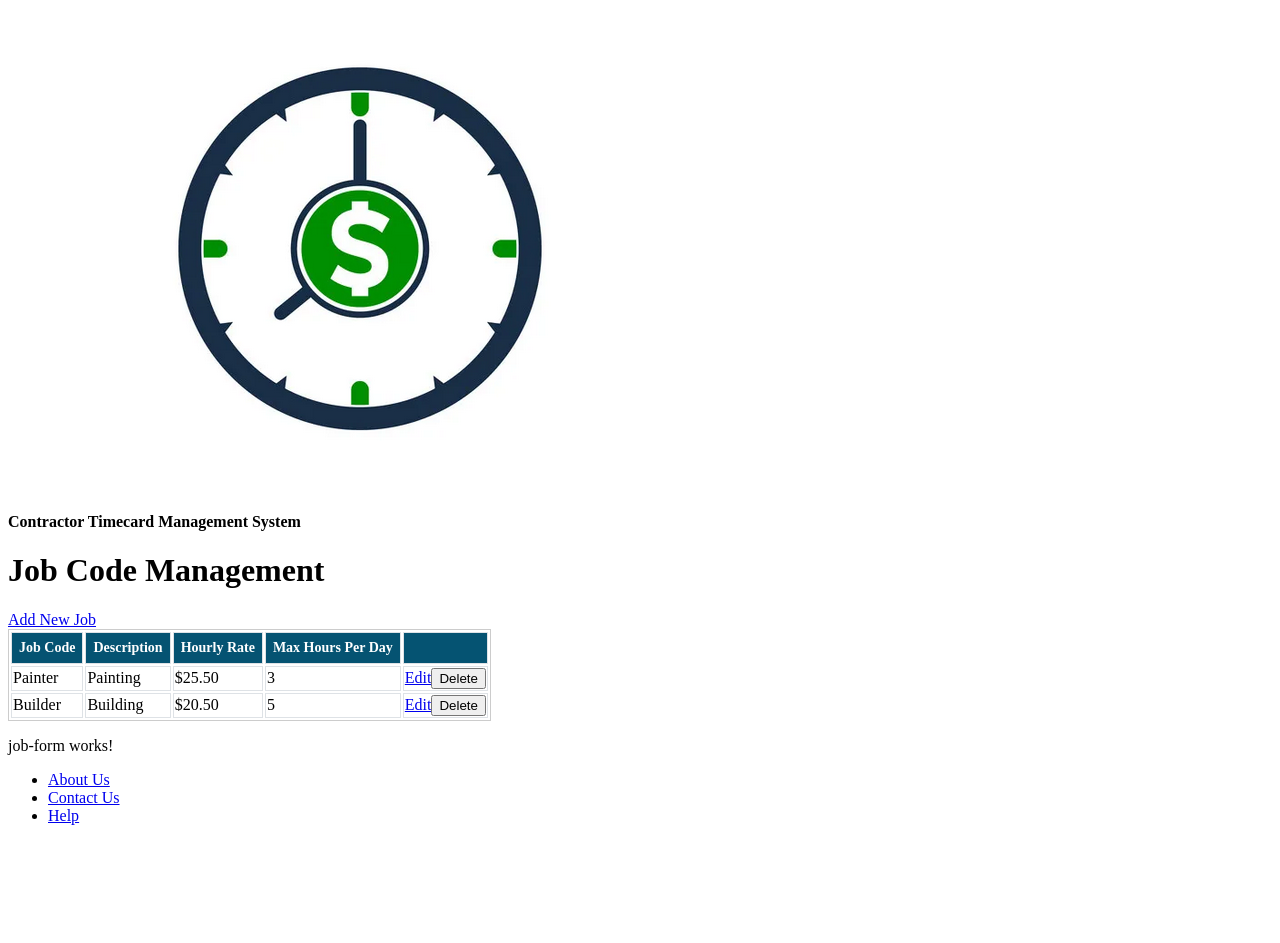
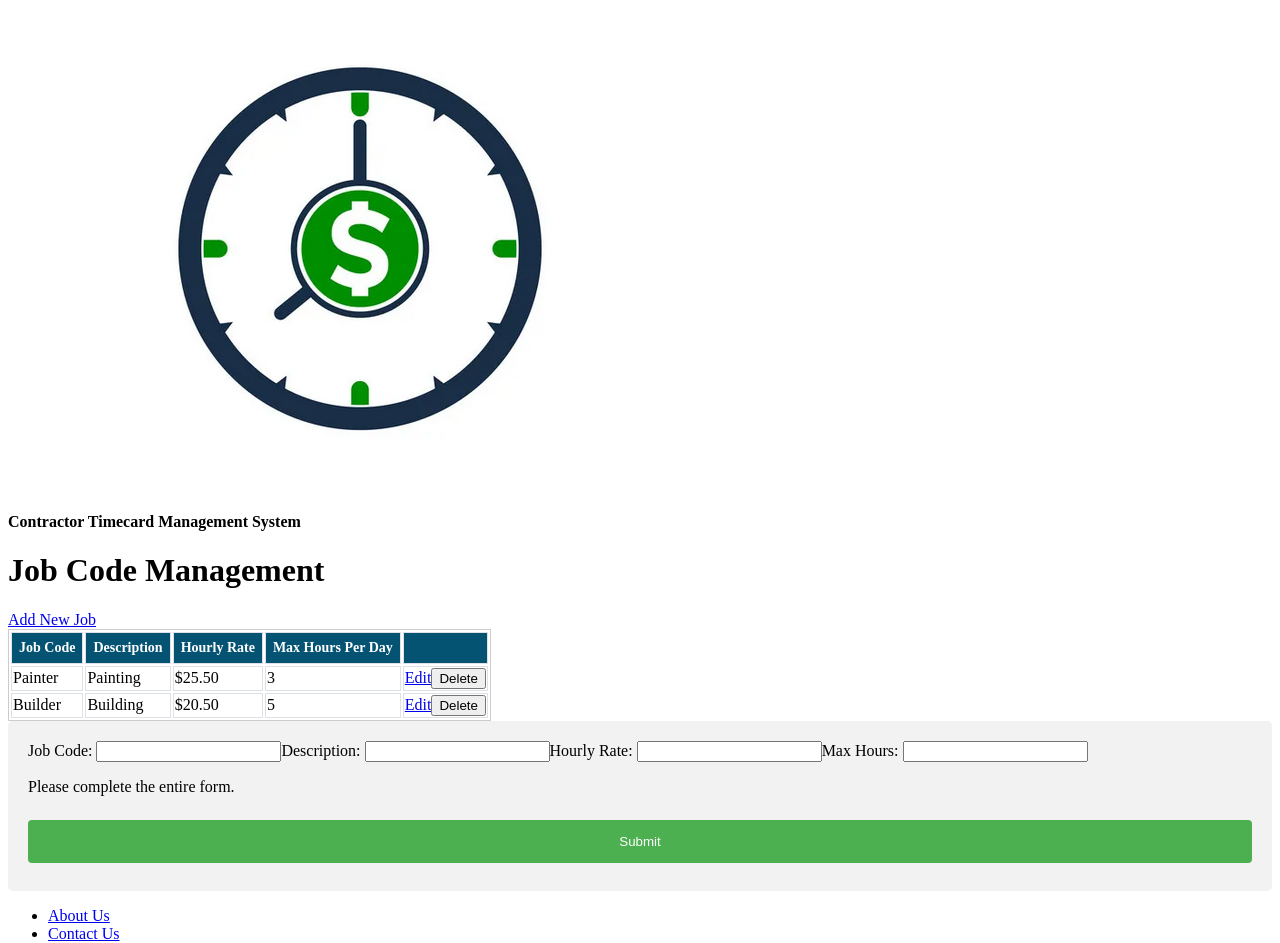
Before and after one commit to mazvi-git/timecardManagementSystem-Frontend, an Angular app: page /job-form in a window 1280 px wide. Shown: the top 943 px of the page. Before the commit the page ends 841 px from the top, so only its background shows below. Built offline with nearby package versions, Linux system fonts and the light colour scheme.

Commit message:
Fleshed out job-form

```diff
--- a/src/app/components/job/job-form/job-form.component.html
+++ b/src/app/components/job/job-form/job-form.component.html
@@ -1 +1,22 @@
-<p>job-form works!</p>
+
+<div>
+
+   <form [formGroup]="jobForm" (ngSubmit)="onSubmit()" >
+
+      <label for="jobCode">Job Code: </label>
+      <input id="jobCode" type="text" formControlName="jobCode">
+
+      <label for="description">Description: </label>
+      <input id="description" type="text" formControlName="description">
+
+      <label for="hourlyRate">Hourly Rate: </label>
+      <input id="hourlyRate" type="number" formControlName="hourlyRate">
+
+      <label for="maxHours">Max Hours: </label>
+      <input id="maxHours" type="number" formControlName="maxHours">
+
+      <p>Please complete the entire form.</p>
+      <button type="submit" [disabled]="!jobForm.valid">Submit</button>
+
+   </form>
+</div>
--- a/src/app/components/job/job-form/job-form.component.ts
+++ b/src/app/components/job/job-form/job-form.component.ts
@@ -1,10 +1,29 @@
 import { Component } from '@angular/core';
+import { FormArray,FormBuilder, FormControl, Validators } from '@angular/forms';
 
 @Component({
   selector: 'app-job-form',
   templateUrl: './job-form.component.html',
   styleUrls: ['./job-form.component.css']
 })
+
 export class JobFormComponent {
 
+  jobForm = this.fb.group({
+
+    jobCode: ['', Validators.required],
+    description: ['', Validators.required],
+    hourlyRate: ['', Validators.required],
+    maxHours: ['', Validators.required],
+
+  })
+
+
+  constructor(private fb: FormBuilder){}
+
+
+  onSubmit() {
+    console.warn(`this is onSubmit ${this.jobForm.value}`)
+  }
+
 }
```
